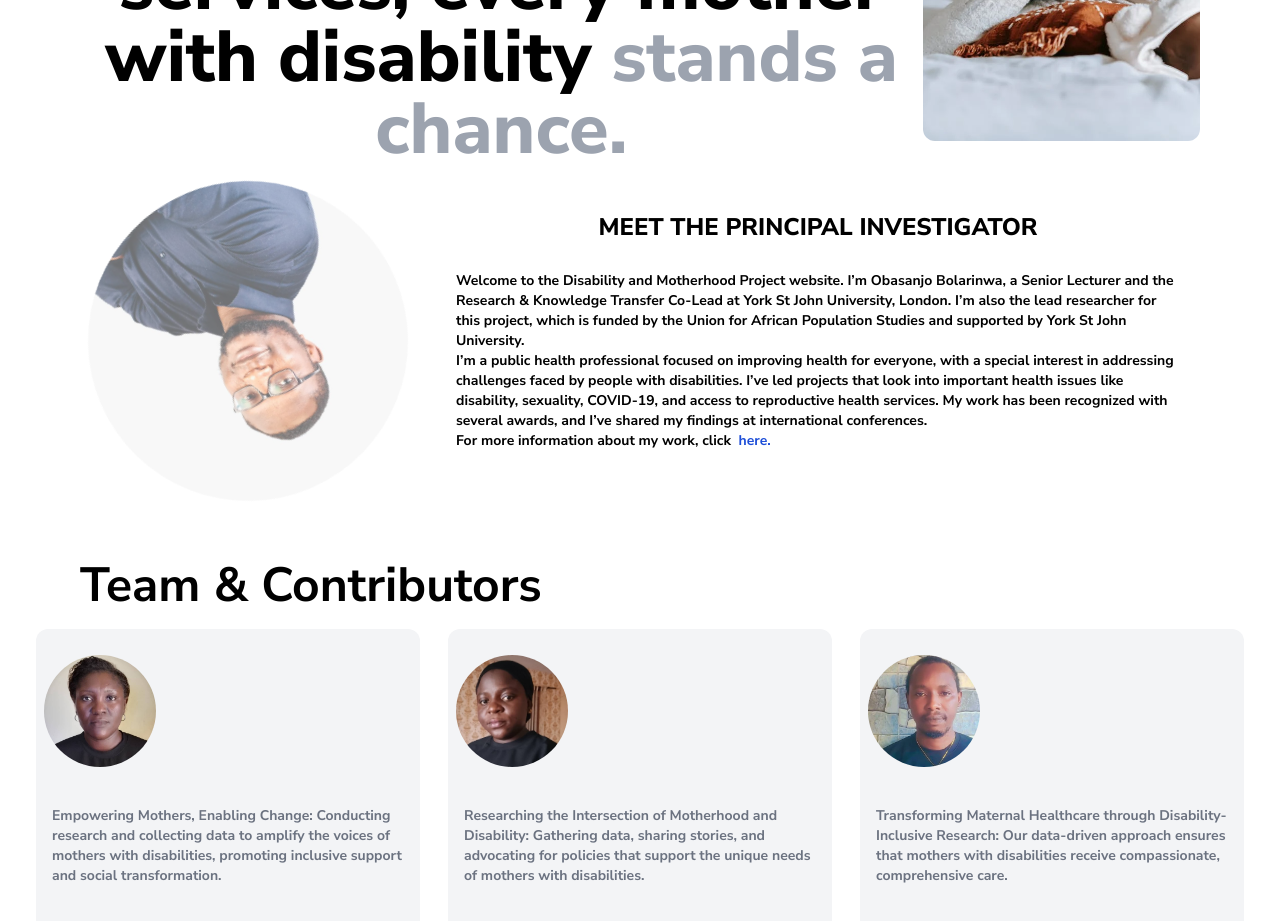
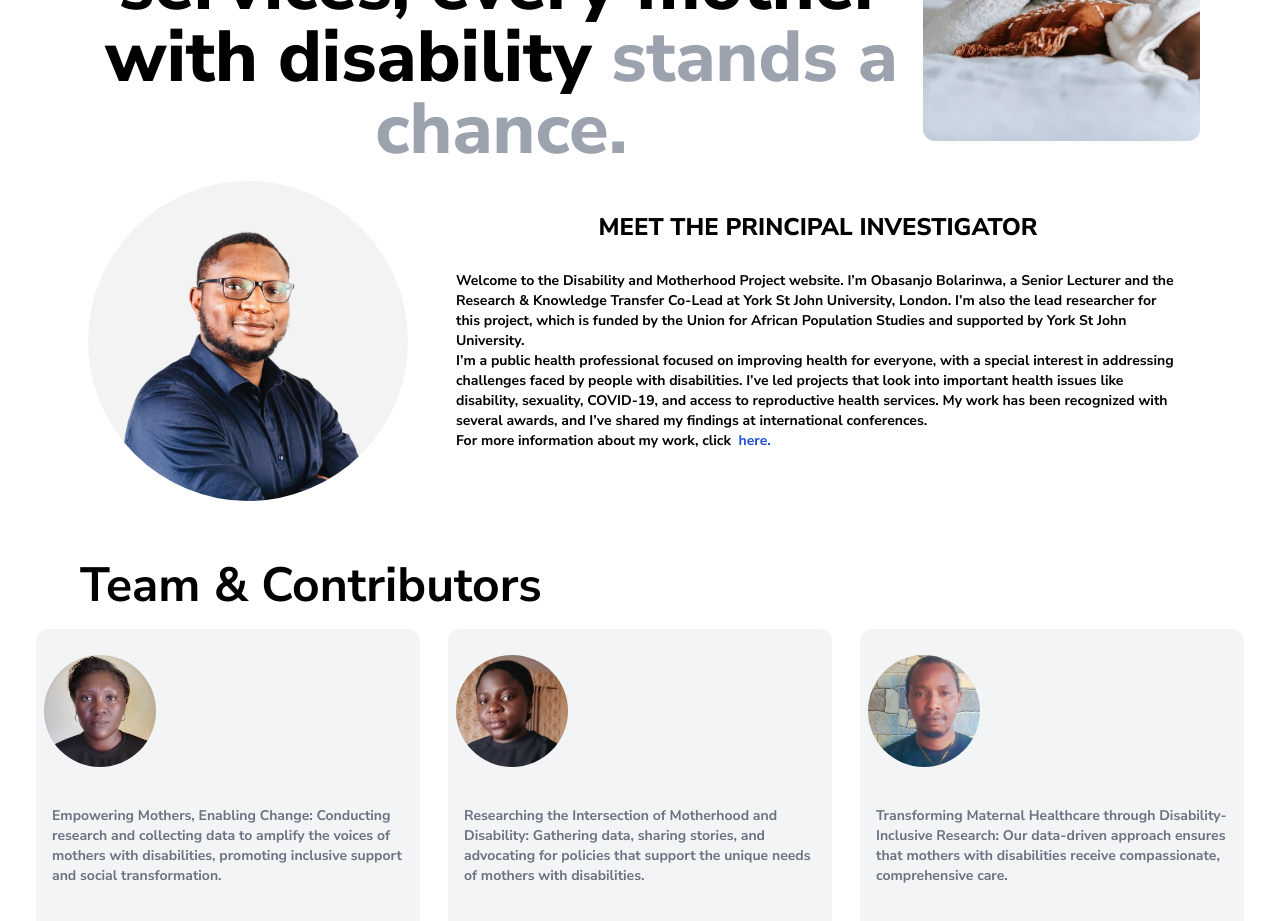
Before and after one commit to Cosmosvybes/disability_and_motherhood, a React (Vite) app: page / in a window 1280 px wide. Shown: the part 2780-3701 px from the top of the page. Built offline with nearby package versions, Linux system fonts and the light colour scheme; no server answers; some icons are missing; a web font is replaced by a local one.

Commit message:
removed infinite iteration count

```diff
--- a/src/App.css
+++ b/src/App.css
@@ -91,7 +91,7 @@ html {
   animation-duration: 5s;
   animation-direction:alternate-reverse;
   animation-delay: 0s;
-  animation-iteration-count: infinite;
+  /* animation-iteration-count: infinite; */
 }
 
 @tailwind base;
```
